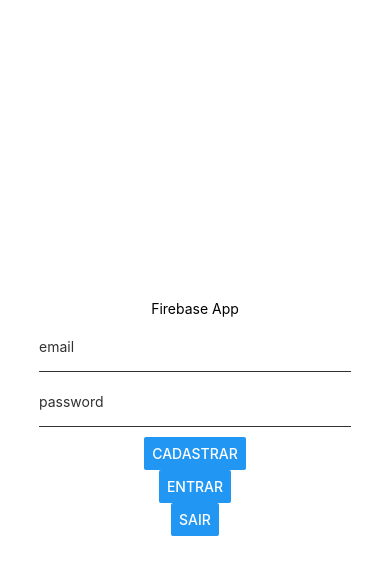
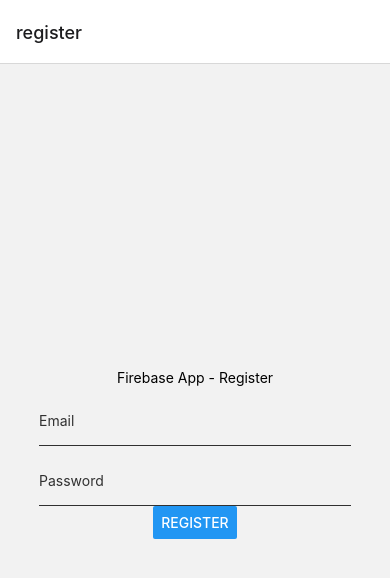
Before and after one commit to MochiSad/CyberFox, a React Native app: screen / in a window 390 px wide. Shown: the top 578 px of the page. Built offline with nearby package versions, Linux system fonts and the light colour scheme.

Commit message:
Apart Functions
modification of the functions, to make a component easier

```diff
--- a/App.js
+++ b/App.js
@@ -1,11 +1,21 @@
-import { StatusBar } from 'expo-status-bar';
-import { StyleSheet, Text, View } from 'react-native';
-import { Home } from './src/pages/home';
+import { createStackNavigator } from '@react-navigation/stack';
+import { NavigationContainer } from '@react-navigation/native';
+import { Register } from './src/pages/home/register';
+import { Login } from './src/pages/home/login';
+import { Logout } from './src/pages/home/logout';
 
-export default function App() {
+const Stack = createStackNavigator();
+
+function App() {
   return (
-    <View>
-      <Home />
-    </View>
+    <NavigationContainer>
+      <Stack.Navigator initialRouteName="register">
+        <Stack.Screen name="register" component={Register} />
+        <Stack.Screen name="login" component={Login} />
+        <Stack.Screen name="logout" component={Logout} />
+      </Stack.Navigator>
+    </NavigationContainer>
   );
 }
+
+export default App;
--- a/package.json
+++ b/package.json
@@ -9,11 +9,14 @@
     "web": "expo start --web"
   },
   "dependencies": {
+    "@react-navigation/native": "^6.1.17",
+    "@react-navigation/stack": "^6.3.29",
     "expo": "~50.0.13",
     "expo-status-bar": "~1.11.1",
     "firebase": "^10.9.0",
     "react": "18.2.0",
-    "react-native": "0.73.5"
+    "react-native": "0.73.6",
+    "react-native-gesture-handler": "~2.14.0"
   },
   "devDependencies": {
     "@babel/core": "^7.20.0"
--- /dev/null
+++ b/src/pages/home/login.js
@@ -0,0 +1,65 @@
+import React, { useState } from 'react';
+import { View, Text, TextInput, Button, StyleSheet, Alert } from 'react-native';
+import { signInWithEmailAndPassword } from 'firebase/auth';
+import { auth } from "../../services/firebaseConnection";
+
+export function Login({ navigation }) {
+    const [email, setEmail] = useState('');
+    const [password, setPassword] = useState('');
+
+    async function login() {
+        try {
+            const userCredential = await signInWithEmailAndPassword(auth, email, password);
+            const user = userCredential.user;
+
+            if (user.emailVerified) {
+                Alert.alert('Sucesso', 'Login efetuado com sucesso!');
+                navigation.navigate('logout'); // Navega para a tela de logout após o login
+            } else {
+                Alert.alert('Erro', 'Por favor, verifique seu e-mail para fazer login.');
+            }
+        } catch (error) {
+            Alert.alert('Error', error.message);
+        }
+    }
+
+    return (
+        <View style={styles.container}>
+            <Text>Firebase App - Login</Text>
+            <TextInput
+                placeholder='Email'
+                placeholderTextColor="#313131"
+                value={email}
+                onChangeText={value => setEmail(value)}
+                style={styles.input}
+            />
+            <TextInput
+                placeholder='Password'
+                placeholderTextColor="#313131"
+                value={password}
+                onChangeText={value => setPassword(value)}
+                style={styles.input}
+                secureTextEntry
+            />
+            <Button
+                title="Login"
+                onPress={login}
+            />
+        </View>
+    );
+}
+
+const styles = StyleSheet.create({
+    container: {
+        flex: 1,
+        justifyContent: 'center',
+        alignItems: 'center',
+    },
+    input: {
+        borderBottomWidth: 1,
+        borderBottomColor: '#313131',
+        marginTop: 10,
+        width: '80%',
+        height: 50,
+    }
+});
--- /dev/null
+++ b/src/pages/home/logout.js
@@ -0,0 +1,33 @@
+import React from 'react';
+import { View, Text, Button, StyleSheet, Alert } from 'react-native';
+import { signOut } from 'firebase/auth';
+import { auth } from "../../services/firebaseConnection";
+
+export function Logout() {
+    async function logout() {
+        try {
+            await signOut(auth);
+            Alert.alert('Success', 'Logout efetuado com sucesso!');
+        } catch (error) {
+            Alert.alert('Error', error.message);
+        }
+    }
+
+    return (
+        <View style={styles.container}>
+            <Text>Firebase App - Logout</Text>
+            <Button
+                title="Logout"
+                onPress={logout}
+            />
+        </View>
+    );
+}
+
+const styles = StyleSheet.create({
+    container: {
+        flex: 1,
+        justifyContent: 'center',
+        alignItems: 'center',
+    }
+});
--- /dev/null
+++ b/src/pages/home/register.js
@@ -0,0 +1,60 @@
+import React, { useState } from 'react';
+import { View, Text, TextInput, Button, StyleSheet, Alert } from 'react-native';
+import { createUserWithEmailAndPassword, sendEmailVerification } from 'firebase/auth';
+import { auth } from "../../services/firebaseConnection";
+
+export function Register({ navigation }) {
+    const [email, setEmail] = useState('');
+    const [password, setPassword] = useState('');
+
+    async function createUser() {
+        try {
+            const userCredential = await createUserWithEmailAndPassword(auth, email, password);
+            await sendEmailVerification(userCredential.user);
+            Alert.alert('Sucesso', 'Cadastro realizado com sucesso! Verifique seu e-mail para confirmar o registro.');
+            navigation.navigate('login'); // Navega para a tela de login após o registro
+        } catch (error) {
+            Alert.alert('Error', error.message);
+        }
+    }
+
+    return (
+        <View style={styles.container}>
+            <Text>Firebase App - Register</Text>
+            <TextInput
+                placeholder='Email'
+                placeholderTextColor="#313131"
+                value={email}
+                onChangeText={value => setEmail(value)}
+                style={styles.input}
+            />
+            <TextInput
+                placeholder='Password'
+                placeholderTextColor="#313131"
+                value={password}
+                onChangeText={value => setPassword(value)}
+                style={styles.input}
+                secureTextEntry
+            />
+            <Button
+                title="Register"
+                onPress={createUser}
+            />
+        </View>
+    );
+}
+
+const styles = StyleSheet.create({
+    container: {
+        flex: 1,
+        justifyContent: 'center',
+        alignItems: 'center',
+    },
+    input: {
+        borderBottomWidth: 1,
+        borderBottomColor: '#313131',
+        marginTop: 10,
+        width: '80%',
+        height: 50,
+    }
+});
```
Also changed, not shown: 1 other file (tests, documents, lock files or other folders).
